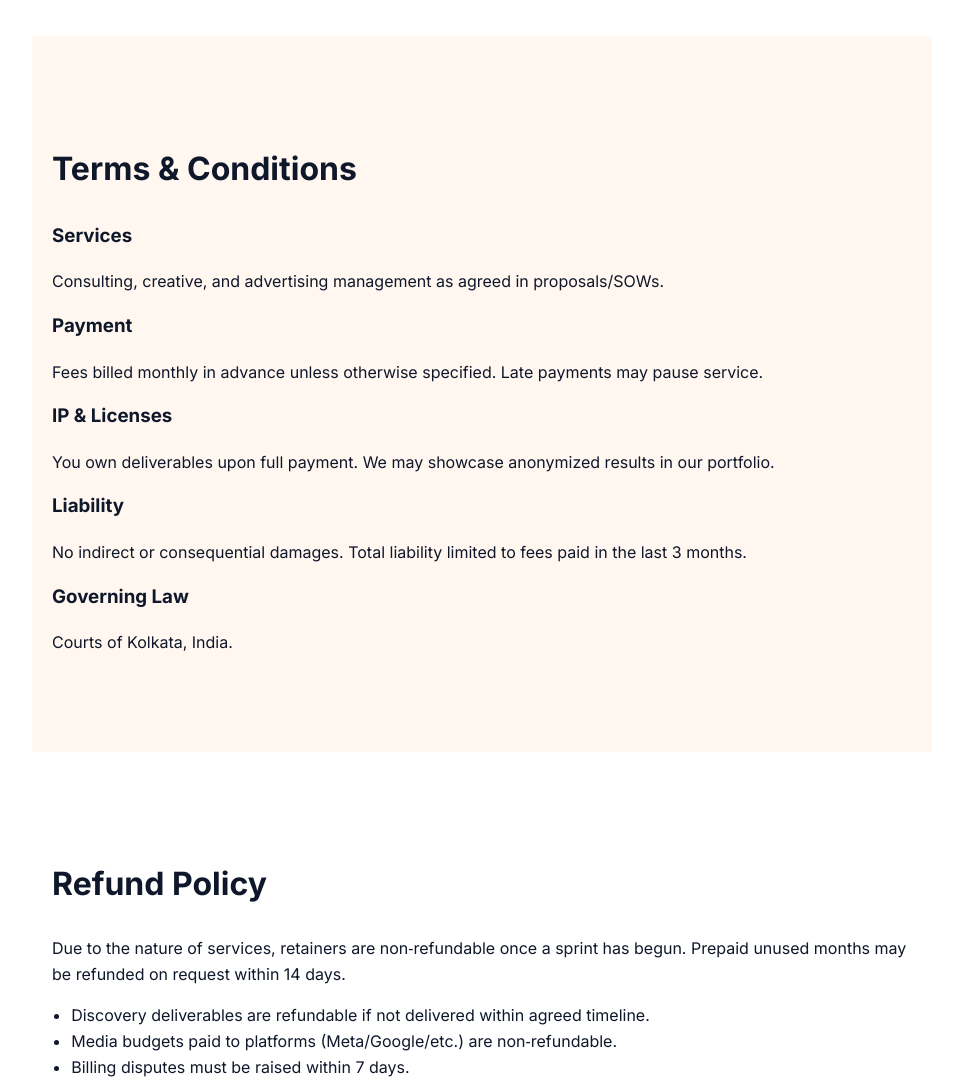
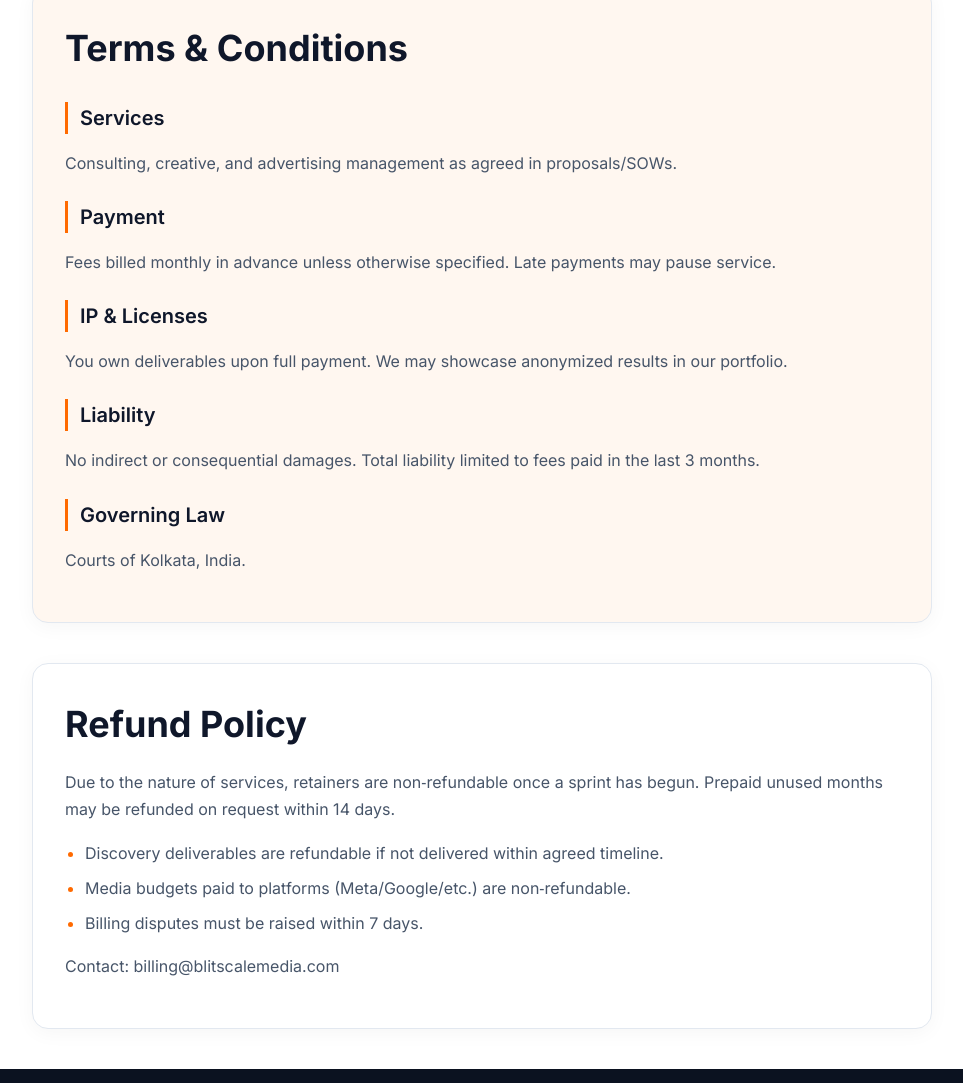
Before and after one commit to ragOP/Blit, a plain HTML site: page index.html in a window 1280 px wide. Shown: the part 7379-8462 px from the top of the page, without its empty margins (158-1121 px from the left). Drawn offline with Linux system fonts and the light colour scheme.

Commit message:
Refactor legal section styles in CSS for improved aesthetics and readability, including adjustments to margins, padding, font sizes, and colors.

```diff
--- a/assets/css/style.css
+++ b/assets/css/style.css
@@ -127,9 +127,53 @@ blockquote footer{color:var(--muted);margin-top:10px}
 .contact-form .agree{display:flex;gap:8px;align-items:center;margin:12px 0}
 .form-msg{margin-top:10px;font-weight:600}
 
-.legal{max-width:900px;margin:0 auto}
-.legal h2{font-size:32px}
-.legal h3{margin-top:16px}
+.legal{
+  max-width:900px;
+  margin:0 auto 40px;
+  background:#fff;
+  border:1px solid var(--border);
+  border-radius:16px;
+  padding:32px;
+  box-shadow:0 4px 20px rgba(0,0,0,.04)
+}
+.legal h2{
+  font-size:36px;
+  margin:0 0 8px;
+  color:var(--text);
+  font-weight:700
+}
+.legal h2 + p em{
+  color:var(--muted);
+  font-size:14px;
+  display:block;
+  margin-bottom:24px
+}
+.legal h3{
+  margin:24px 0 12px;
+  font-size:20px;
+  font-weight:600;
+  color:var(--text);
+  border-left:3px solid var(--brand);
+  padding-left:12px
+}
+.legal p{
+  color:var(--muted);
+  line-height:1.7;
+  margin-bottom:16px
+}
+.legal ul{
+  color:var(--muted);
+  line-height:1.7;
+  margin:16px 0;
+  padding-left:20px
+}
+.legal li{
+  margin-bottom:8px;
+  position:relative
+}
+.legal li::marker{
+  color:var(--brand)
+}
 
 .site-footer{background:#0b1220;color:#d1d5db;padding:40px 20px;width:100%;box-sizing:border-box}
 .site-footer .cols{max-width:1100px;margin:0 auto;display:grid;grid-template-columns:2fr 1fr 1fr 2fr;gap:18px}
@@ -157,6 +201,12 @@ blockquote footer{color:var(--muted);margin-top:10px}
   .work-grid,.cards.three,.pricing-grid,.testimonials{grid-template-columns:repeat(2,1fr)}
   .process{grid-template-columns:repeat(3,1fr)}
   .site-footer .cols{grid-template-columns:1fr 1fr}
+  .legal{
+    padding:28px 24px;
+    margin:0 auto 32px
+  }
+  .legal h2{font-size:32px}
+  .legal h3{font-size:19px}
 }
 @media (max-width: 640px){
   .nav{display:none}
@@ -187,4 +237,11 @@ blockquote footer{color:var(--muted);margin-top:10px}
   .cards.three,.services-grid,.work-grid,.pricing-grid,.testimonials{grid-template-columns:1fr}
   .process{grid-template-columns:1fr}
   .contact-form .grid{grid-template-columns:1fr}
+  .legal{
+    padding:24px 20px;
+    margin:0 auto 24px;
+    max-width:calc(100vw - 32px)
+  }
+  .legal h2{font-size:28px}
+  .legal h3{font-size:18px}
 }
```
